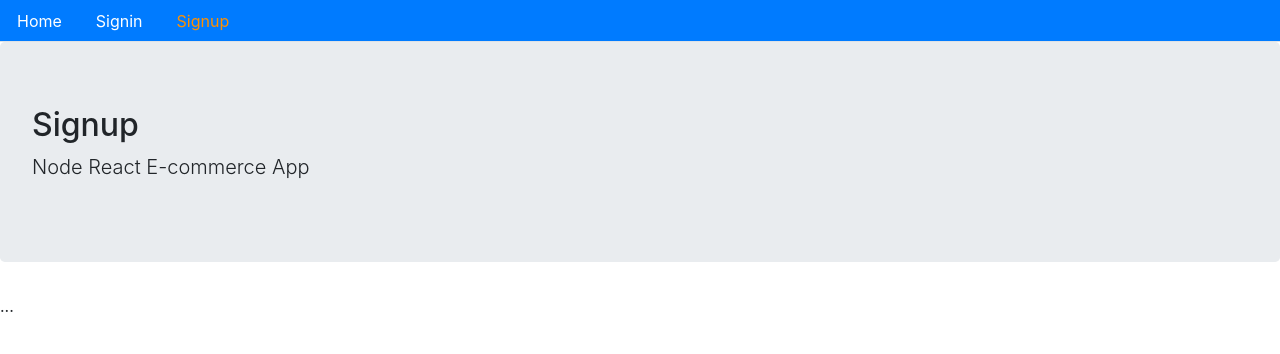
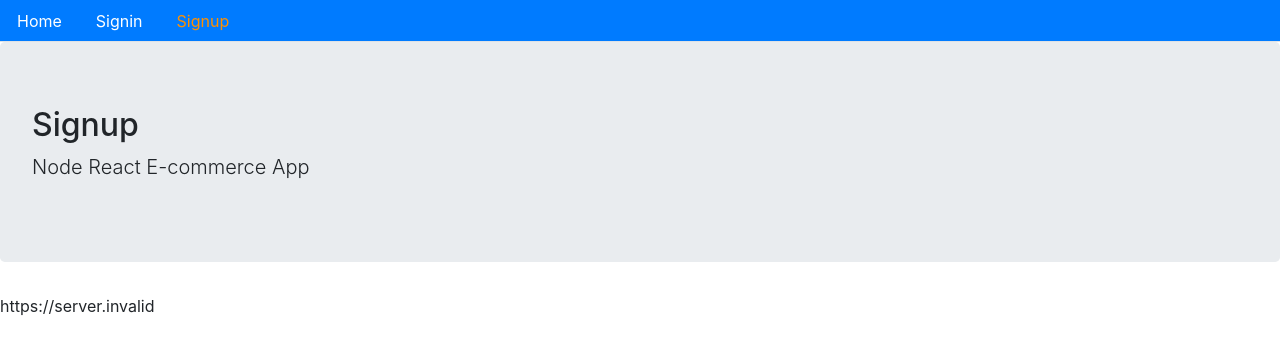
Before and after one commit to GadsDev/ecommerce-front, a React (Create React App) app: page /signup in a window 1280 px wide. Shown: the top 354 px of the page. Built offline with nearby package versions, Linux system fonts and the light colour scheme; no server answers.

Commit message:
Create .env

```diff
--- /dev/null
+++ b/config.js
@@ -0,0 +1 @@
+export const API = process.env.REACT_APP_API_URL
--- a/src/user/Signup.js
+++ b/src/user/Signup.js
@@ -1,9 +1,10 @@
 import React from 'react'
 import Layout from "../core/Layout"
+import {API} from "../../config"
 
 const Signup = () => (
     <Layout title="Signup" description="Node React E-commerce App">
-        ...
+        {API}
     </Layout>
 )
 
```
Also changed, not shown: 1 other file (tests, documents, lock files or other folders).
